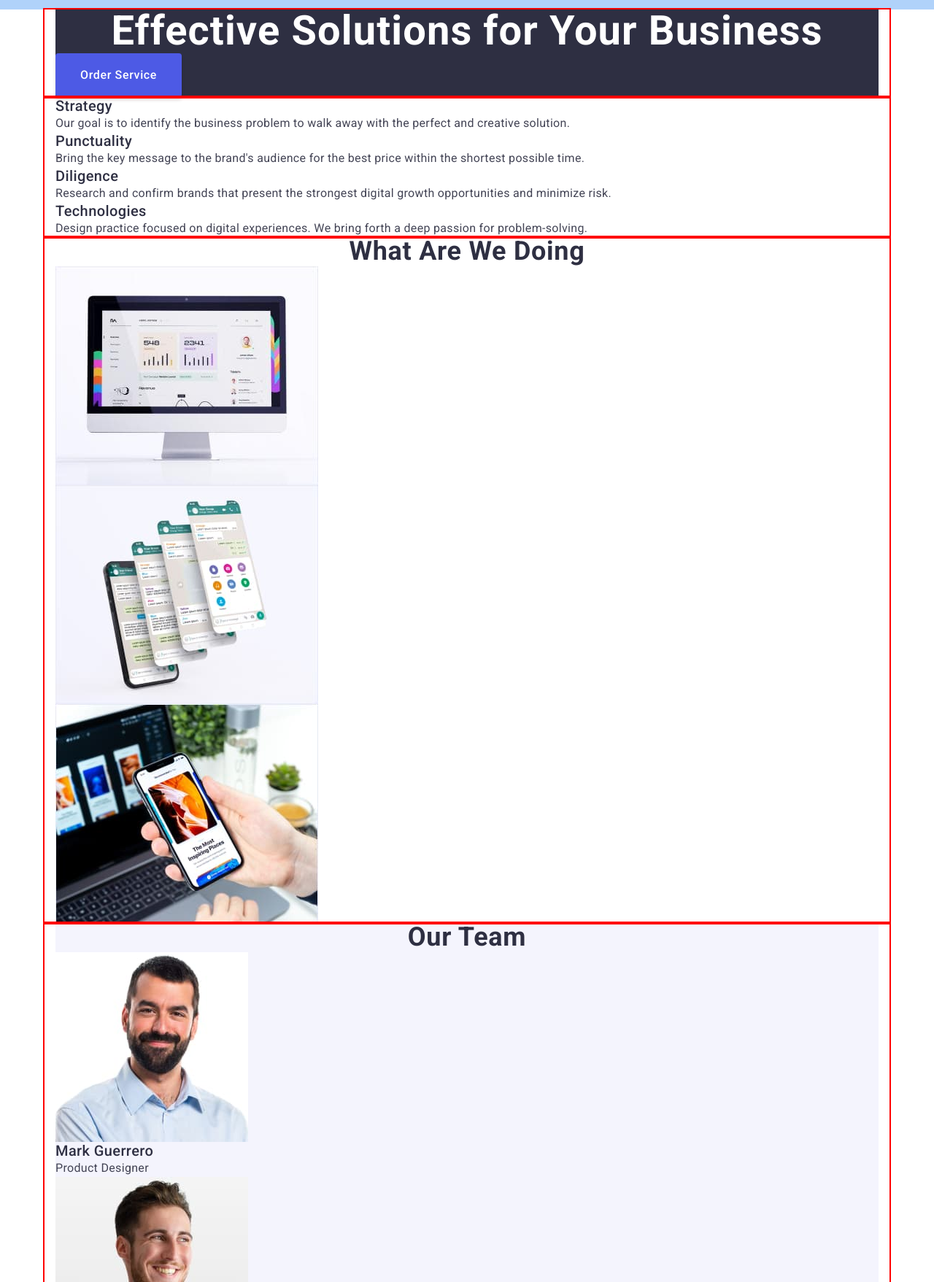
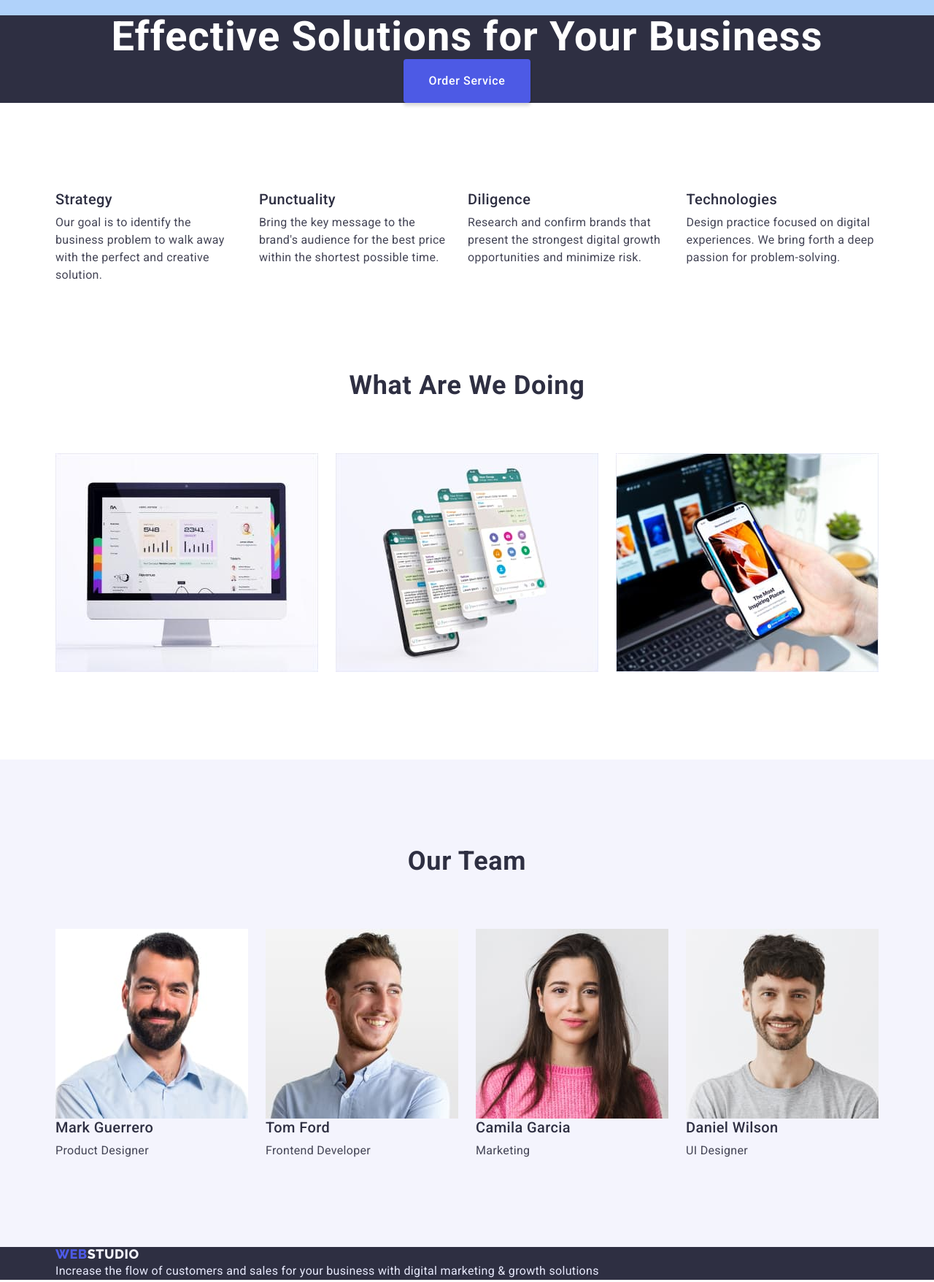
Before and after one commit to Viktoriya-May/goit-markup-hw-03, a plain HTML site: page index.html in a window 1280 px wide. Shown: the part 61-1818 px from the top of the page at 73% size. Drawn offline with nearby package versions, Linux system fonts and the light colour scheme.

Commit message:
додала flex на index html

```diff
--- a/css/styles.css
+++ b/css/styles.css
@@ -17,7 +17,7 @@ margin-left: auto;
 margin-right: auto;
 padding-left: 15px;
 padding-right: 15px;
-outline: 2px solid red;
+/* outline: 2px solid red; */
 }
 
 :root{
@@ -117,9 +117,12 @@ margin-right: 40px;
     line-height: 1.07;
     text-align: center;
     letter-spacing: 0.02em;
-}
+    min-width: 492px;
+    margin: auto;
+    }
 .hero{
     background-color: #2E2F42;
+
 }
 .section-title{
     color: var(--title-text-color);
@@ -128,6 +131,7 @@ margin-right: 40px;
     text-align: center;
     letter-spacing: 0.02em;
     text-transform: capitalize;
+    margin-bottom: 72px;
 }
 .button-main{
     font-family: 'Roboto';
@@ -142,22 +146,24 @@ margin-right: 40px;
     border-color: transparent;
     box-shadow: 0px 4px 4px rgba(0, 0, 0, 0.15);
     border-radius: 4px;
-   min-width: 170px;
-   padding: 16px 32px;
+    min-width: 170px;
+    padding: 16px 32px;
+    display: block;
+    margin:auto;
+
 }
 .button-main:hover,
 .button-main:focus {
       background-color: var(--active-buttons-background);
 }
-.team{
-    background-color:#F4F4FD;
-}
+
 .features-title, .person, .item{
     color: var(--title-text-color);
     font-weight: 500;
     font-size: 20px;
     line-height: 1.2;
     letter-spacing: 0.02em;
+    margin-bottom: 8px;
 }
 .visual-hidden {
     position: absolute;
@@ -171,12 +177,46 @@ margin-right: 40px;
     clip-path: inset(50%);
     margin: -1px;
 }
+
+/* ------------------------------------------------------features--------------------------------- */
+.section-features{
+    padding-top: 120px;
+    padding-bottom: 120px;
+}
+.features{
+    display: flex;
+}
+.features-menu:not(:last-child){
+    margin-right: 24px;
+}
 .text{
     font-weight: 400;
     font-size: 16px;
     line-height: 1.5;
     letter-spacing: 0.02em;
 }
+/* -----------------------------------------------------Наша робота------------------------------- */
+.section-work{
+    padding-bottom: 120px;
+}
+.work{
+    display: flex;
+    gap: 24px;
+    width: calc((100%-48px)/3);
+}
+/* ----------------------------------------------------Наша команда---------------------------------- */
+.section-team{
+    background-color:#F4F4FD;
+    padding-top: 120px;
+    padding-bottom: 120px;
+}
+.team-menu{
+    display: flex;
+    gap: 24px;
+    width:calc((100%-72px)/4);
+}
+
+
 /* -----------------------------------Footter--------------------------------------------------- */
 .footer {
     background-color: #2E2F42;
@@ -192,7 +232,16 @@ line-height: 1.16;
 color: #E7E9FC;
 }
 /* ---------------------------------------PORTFOLIO------------------------------------------------ */
-.buttons{
+.buttons-list{
+    display: flex;
+    align-items: center;
+    padding-top: 96px;
+    padding-bottom: 72px;
+}
+.buttons-menu:not(:last-child){
+    margin-right: 24px;
+}
+.buttons-portfolio{
     font-family: 'Roboto', sans-serif;
     font-style: normal;
     background-color: #F4F4FD;;
@@ -203,14 +252,12 @@ color: #E7E9FC;
     font-weight: 500;
     font-size: 16px;
     line-height: 1.5;
-    display: flex;
-    align-items: center;
-    text-align: center;
     letter-spacing: 0.04em;
+    padding: 12px 24px;
+}
 
-}
-.buttons:hover,
-.buttons:focus {
+.buttons-portfolio:hover,
+.buttons-portfolio:focus {
       background-color: var(--active-buttons-background);
       color: var(--primary-licht-color);
 }
--- a/index.html
+++ b/index.html
@@ -44,50 +44,50 @@
    <!--Mein-->
    <main>
     <!--Герой-->
-    <div class="container">
     <section class="hero" >
-        <h1 class="hero-title" >Effective Solutions for Your Business
+        <div class="container">
+        <h1 class="hero-title">Effective Solutions for Your Business
         </h1>
         <button class="button-main" type="button"> Order Service
         </button>
+        </div>
     </section>
-</div>
     <!--Наші переваги-->
-    <div class="container">
-    <section class="section ">
+    <section class="section-features">
+        <div class="container">
         <h2 class="section-title visual-hidden">Our features</h2>
             <ul class="features list">
-            <li>
+            <li class="features-menu">
                 <h3 class="features-title">Strategy
                 </h3>
                 <p class="text">Our goal is to identify the business
                     problem to walk away with the perfect and creative solution.
                 </p>
             </li>
-            <li>
+            <li class="features-menu">
                 <h3 class="features-title">Punctuality
                 </h3>
                 <p class="text">Bring the key message to the brand's audience for the best price within the shortest possible time.
                 </p>
             </li>
-            <li>
+            <li class="features-menu">
                 <h3 class="features-title">Diligence
                 </h3>
                 <p class="text">Research and confirm brands that present the strongest digital growth opportunities and minimize risk.
                 </p>
             </li>
-            <li >
+            <li class="features-menu" >
                 <h3 class="features-title">Technologies
                 </h3>
                 <p class="text">Design practice focused on digital experiences. We bring forth a deep passion for problem-solving.
                 </p>
             </li>
         </ul>
+    </div>
     </section>
-    </div>
     <!--Наша робота-->
-    <div class="container">
-    <section class="section">
+    <section class="section-work">
+        <div class="container">
         <h2 class="section-title">What are we doing
         </h2>
         <ul class="work list">
@@ -110,14 +110,14 @@
                 />
             </li>
         </ul>
+    </div>
     </section>
-    </div>
     <!--Команда-->
-    <div class="container">
-    <section class="section team">
+    <section class="section-team">
+        <div class="container">
         <h2 class="section-title">Our Team
         </h2>
-        <ul class="team list" >
+        <ul class="team-menu list" >
             <li>
                 <img src="./images/team/mark_guerrero.jpg" alt="foto by Mark Guerrero"
                 width="264"
@@ -147,15 +147,15 @@
                 <p class="text">UI Designer</p>
             </li>
         </ul>
+    </div>
     </section>
-</div>
    </main>
-   <div class="container">
    <footer class="footer">
+    <div class="container">
         <a href="./index.html" class="logo"> <span class="web down">Web</span><spam class="studio licht">Studio</span></a>
         <p class="footers text">Increase the flow of customers and sales for your business with digital marketing & growth solutions
         </p>
+    </div>
    </footer>
-</div>
 </body>
 </html>
```
Also changed, not shown: portfolio.html (+22 -14 lines).
